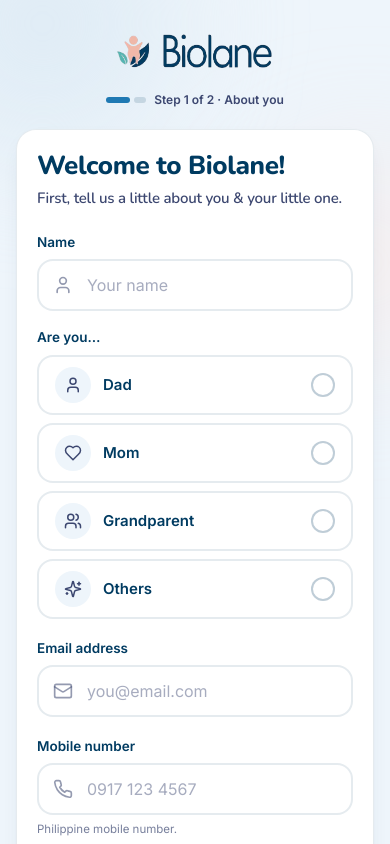
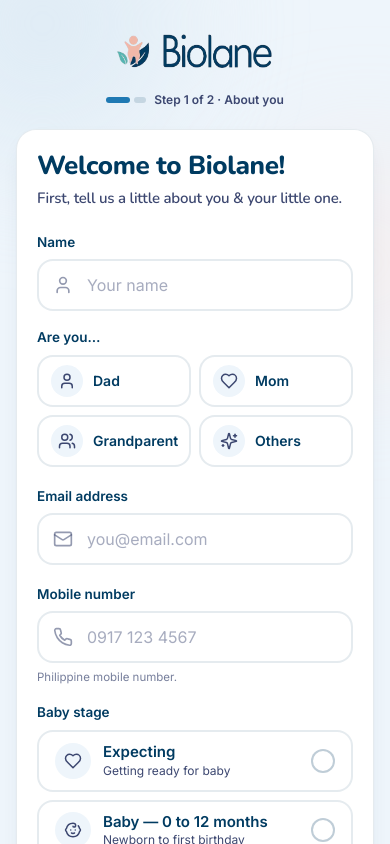
Before and after one commit to carlgabriel1123/biolane-basket, a Next.js app: page / in a window 390 px wide. Shown: the top 844 px of the page. Built offline with nearby package versions, Linux system fonts and the light colour scheme.

Commit message:
Nursery Soft: two-column "Are you" chips on phones
ChoiceChip gains a compact layout (check mark on the icon well) so Dad /
Mom / Grandparent / Others fit two per row at 375px.

Co-Authored-By: Claude Fable 5.1 <noreply@anthropic.com>

```diff
--- a/components/CommunityForm.tsx
+++ b/components/CommunityForm.tsx
@@ -257,13 +257,14 @@ export default function CommunityForm({ values, onChange, onSubmit, submitting }
             onBlur={validateGroupOnBlur('relationship')}
           >
             <legend className={labelClass}>Are you…</legend>
-            {/* One column on phones: "Grandparent" plus its icon and check needs the width. */}
-            <div className="mt-2 grid grid-cols-1 gap-2 md:grid-cols-2">
+            {/* Two columns everywhere; compact chips keep "Grandparent" on one line at 375px. */}
+            <div className="mt-2 grid grid-cols-2 gap-2">
               {relationships.map((option) => {
                 const active = values.relationship === option.value
                 const Icon = RELATIONSHIP_ICONS[option.value]
                 return (
                   <ChoiceChip
+                    compact
                     key={option.value}
                     name="relationship"
                     value={option.value}
--- a/components/ui.tsx
+++ b/components/ui.tsx
@@ -97,27 +97,50 @@ export interface ChoiceChipProps extends Omit<InputHTMLAttributes<HTMLInputEleme
   tone?: StageTone
   /** 'radio' (default) or 'checkbox'. */
   kind?: 'radio' | 'checkbox'
+  /**
+   * Tighter layout for two-column grids on phones: the check mark sits on
+   * the icon well instead of taking its own column, so a label like
+   * "Grandparent" still fits at 375px.
+   */
+  compact?: boolean
 }
 
 /** A tappable card wrapping a native radio/checkbox, so keyboards and screen readers just work. */
-export function ChoiceChip({ label, hint, icon, tone, kind = 'radio', className = '', checked, ...input }: ChoiceChipProps) {
+export function ChoiceChip({ label, hint, icon, tone, kind = 'radio', compact = false, className = '', checked, ...input }: ChoiceChipProps) {
   const t = tone ?? STAGE_TONES.baby
   return (
     <label
-      className={`press flex min-h-[52px] cursor-pointer items-center gap-3 rounded-2xl border-2 px-4 py-2.5 transition-colors has-[input:focus-visible]:outline-3 has-[input:focus-visible]:outline-offset-2 has-[input:focus-visible]:outline-blue ${
-        checked ? `${t.accent} ${t.bg} shadow-soft` : 'border-ink/10 bg-white hover:border-ink/25'
-      } ${className}`}
+      className={`press flex min-h-[52px] cursor-pointer items-center rounded-2xl border-2 transition-colors has-[input:focus-visible]:outline-3 has-[input:focus-visible]:outline-offset-2 has-[input:focus-visible]:outline-blue ${
+        compact ? 'gap-2.5 px-3 py-2' : 'gap-3 px-4 py-2.5'
+      } ${checked ? `${t.accent} ${t.bg} shadow-soft` : 'border-ink/10 bg-white hover:border-ink/25'} ${className}`}
     >
       <input type={kind} className="sr-only" checked={checked} {...input} />
       {icon && (
-        <span className={`grid h-9 w-9 shrink-0 place-items-center rounded-full ${checked ? `${t.tint} ${t.text}` : 'bg-sky-soft text-ink-soft'}`}>
+        <span className="relative shrink-0">
+          <span
+            className={`grid place-items-center rounded-full ${compact ? 'h-8 w-8' : 'h-9 w-9'} ${
+              checked ? `${t.tint} ${t.text}` : 'bg-sky-soft text-ink-soft'
+            }`}
+          >
             {icon}
+          </span>
+          {compact && (
+            <span
+              aria-hidden="true"
+              className={`absolute -right-1 -top-1 grid h-4 w-4 place-items-center rounded-full bg-ink text-white ring-2 ring-white transition-opacity ${
+                checked ? 'opacity-100' : 'opacity-0'
+              }`}
+            >
+              <CheckIcon size={10} strokeWidth={3.5} />
+            </span>
+          )}
         </span>
       )}
       <span className="min-w-0 flex-1">
-        <span className="block text-[15px] font-semibold leading-snug text-ink">{label}</span>
+        <span className={`block font-semibold leading-snug text-ink ${compact ? 'text-[14px]' : 'text-[15px]'}`}>{label}</span>
         {hint && <span className="block text-[12px] leading-snug text-ink-soft">{hint}</span>}
       </span>
+      {!compact && (
         <span
           aria-hidden="true"
           className={`grid h-6 w-6 shrink-0 place-items-center rounded-full border-2 transition-colors ${
@@ -126,6 +149,7 @@ export function ChoiceChip({ label, hint, icon, tone, kind = 'radio', className
         >
           <CheckIcon size={14} strokeWidth={3} />
         </span>
+      )}
     </label>
   )
 }
```
Lines whose indentation alone changed are shown as unchanged.
